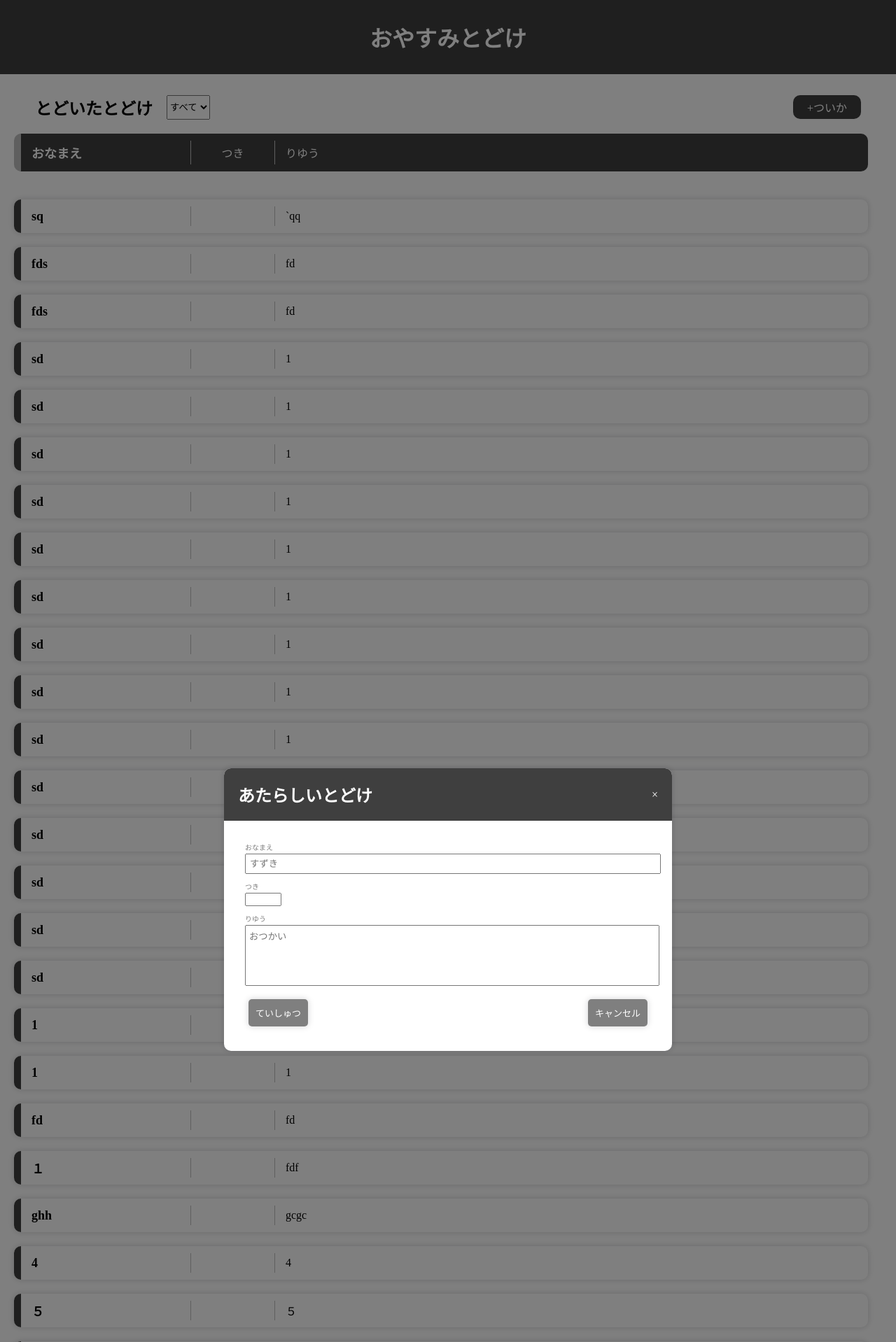
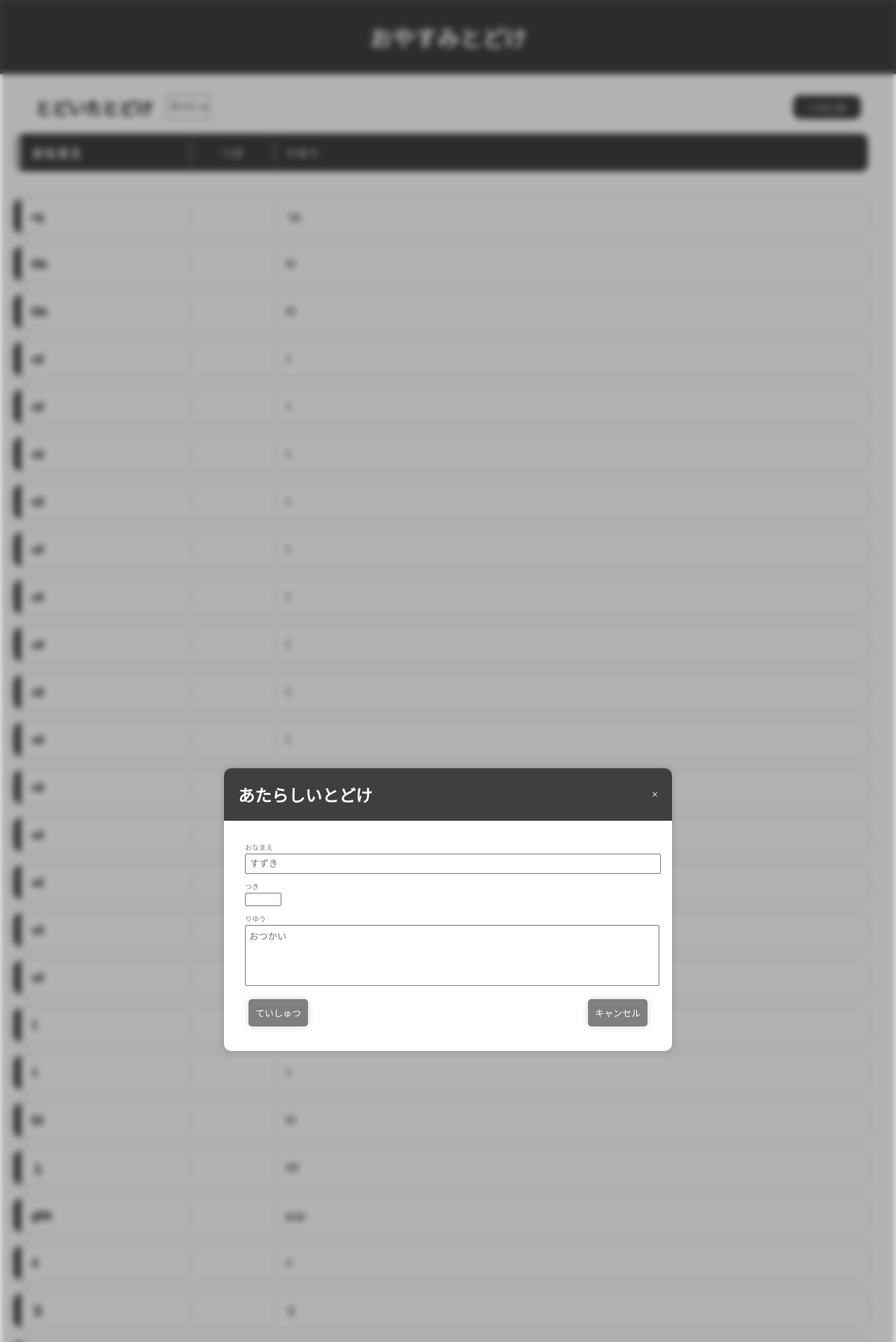
Before and after one commit to This-is-UserNamee/absApp, a Flask app: page / in a window 1280 px wide, after a click on "+ついか". Shown: the top 1918 px of the page at 70% size. Run offline with Flask 3, Linux system fonts and the light colour scheme; data comes from the database, SQL or seed files in the repository; data that the repository does not hold is empty.

Commit message:
ぼかすようにした

```diff
--- a/absApp/static/style.css
+++ b/absApp/static/style.css
@@ -5,8 +5,6 @@
     --bc03: #bfbfbf;
     --bc04: #ffffff;
 }
-
-/* test */
 
 *{
     margin: 0px;
@@ -225,8 +223,9 @@ a{
     height: 100vh;
     width: 100vw;
     opacity: 0;
-    background-color: var(--bc00);
+	backdrop-filter: blur(5px) brightness(70%);
     pointer-events: none;
+    background-color:rgba(var(--bc00-r), var(--bc00-g), var(--bc00-b), 0.5);
 }
 
 .form-tops{
@@ -250,7 +249,7 @@ a{
 }
 
 #form-chk:checked ~ .form-back{
-    opacity: 0.5;
+    opacity: 1;
     pointer-events: all;
 }
 
```
